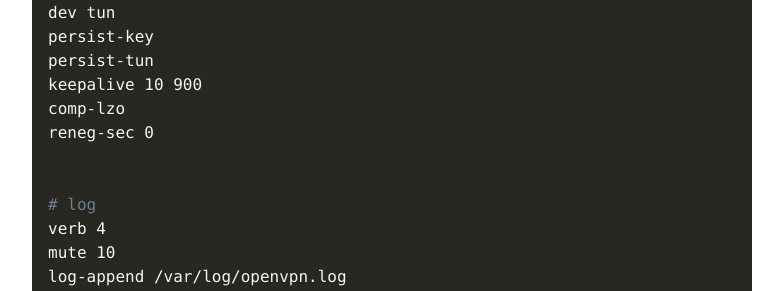
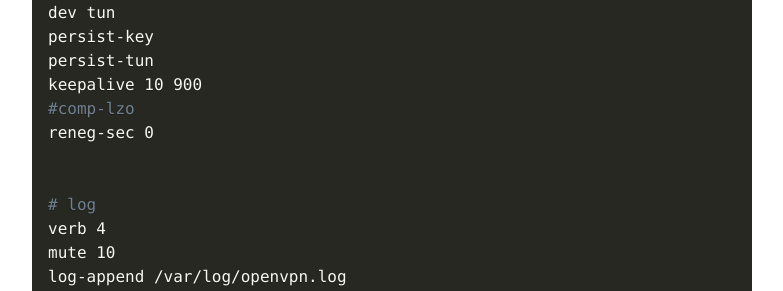
Before and after one commit to wangyp0701/jekyll, a Jekyll site: the page built from _posts/2021-03-08-openvpn-google_authenticator多因素认证.md, in a window 1280 px wide and 900 px high, scrolled down 3607 px. Shown: the part 305-596 px from the top of the window, without its empty margins (248-1031 px from the left). Built offline with Jekyll 4.4.1, drawn with Linux system fonts in a browser that asks for light colours; nearby versions of some CDN libraries; comment, search, counter and statistics services are not loaded; a style sheet for code colours, icons or effects is not loaded; some of the changed text lies outside the part shown.

````diff
--- a/_posts/2021-03-08-openvpn-google_authenticator多因素认证.md
+++ b/_posts/2021-03-08-openvpn-google_authenticator多因素认证.md
@@ -54,7 +54,7 @@ set_var  EASYRSA_ALGO        rsa
 set_var  EASYRSA_CA_EXPIRE    3650
 set_var  EASYRSA_CERT_EXPIRE    3650
 set_var  EASYRSA_CRL_DAYS    365
-set_var  EASYRSA_DIGEST        "sha256"
+set_var  EASYRSA_DIGEST    "sha256"
 ```
 
 
@@ -155,7 +155,7 @@ dev tun
 persist-key
 persist-tun
 keepalive 10 900
-comp-lzo
+#comp-lzo
 reneg-sec 0
 
 
@@ -215,7 +215,7 @@ proto tcp
 persist-key
 persist-tun
 nobind
-comp-lzo
+#comp-lzo
 verb 3
 mute 10
 reneg-sec 0
````
